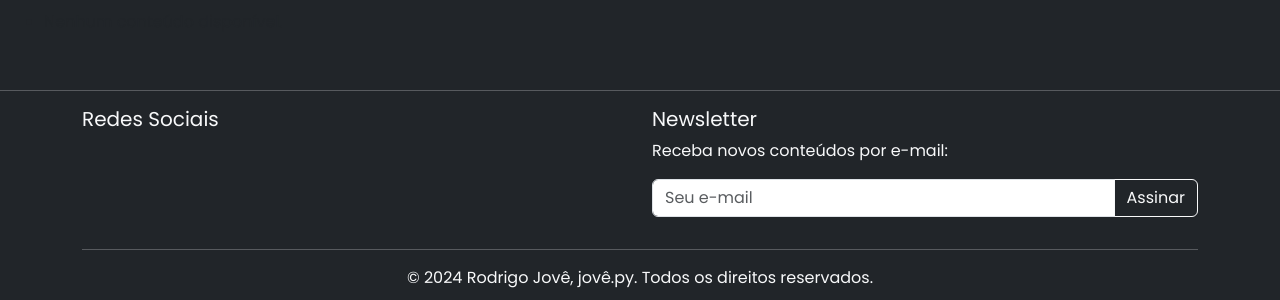
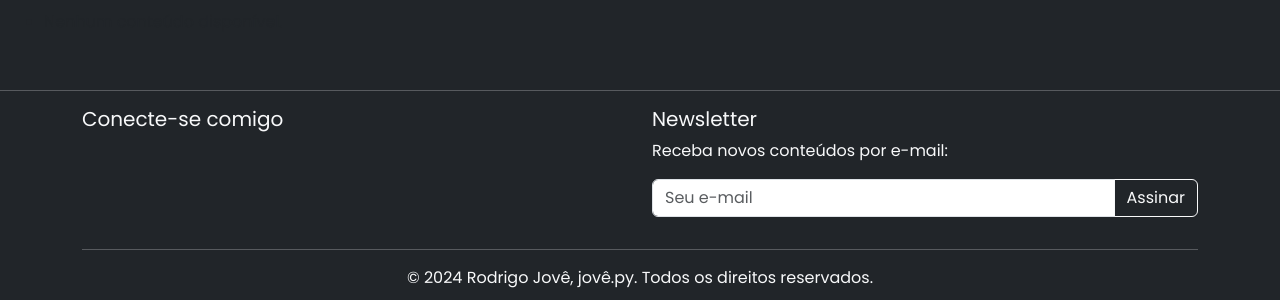
Before and after one commit to PortfolioJovePy/Portfolio, a Django app: page /conteudos/ in a window 1280 px wide. Shown: the part 170-470 px from the top of the page. Run offline with Django 4.2, Linux system fonts and the light colour scheme; data that the repository does not hold is empty.

Commit message:
Atualizar o footer.html

```diff
--- a/principal/templates/footer.html
+++ b/principal/templates/footer.html
@@ -3,7 +3,7 @@
   <div class="container">
     <div class="row">
       <div class="col-md-6">
-        <h5 class=text-{{request.font}}>Redes Sociais</h5>
+        <h5 class=text-{{request.font}}>Conecte-se comigo</h5>
         <ul class="list-inline">
           <li class="list-inline-item text-{{request.font}}"><a href="#"><i class="bi bi-facebook"></i></a></li>
           <li class="list-inline-item text-{{request.font}}"><a href="#"><i class="bi bi-twitter"></i></a></li>
```
